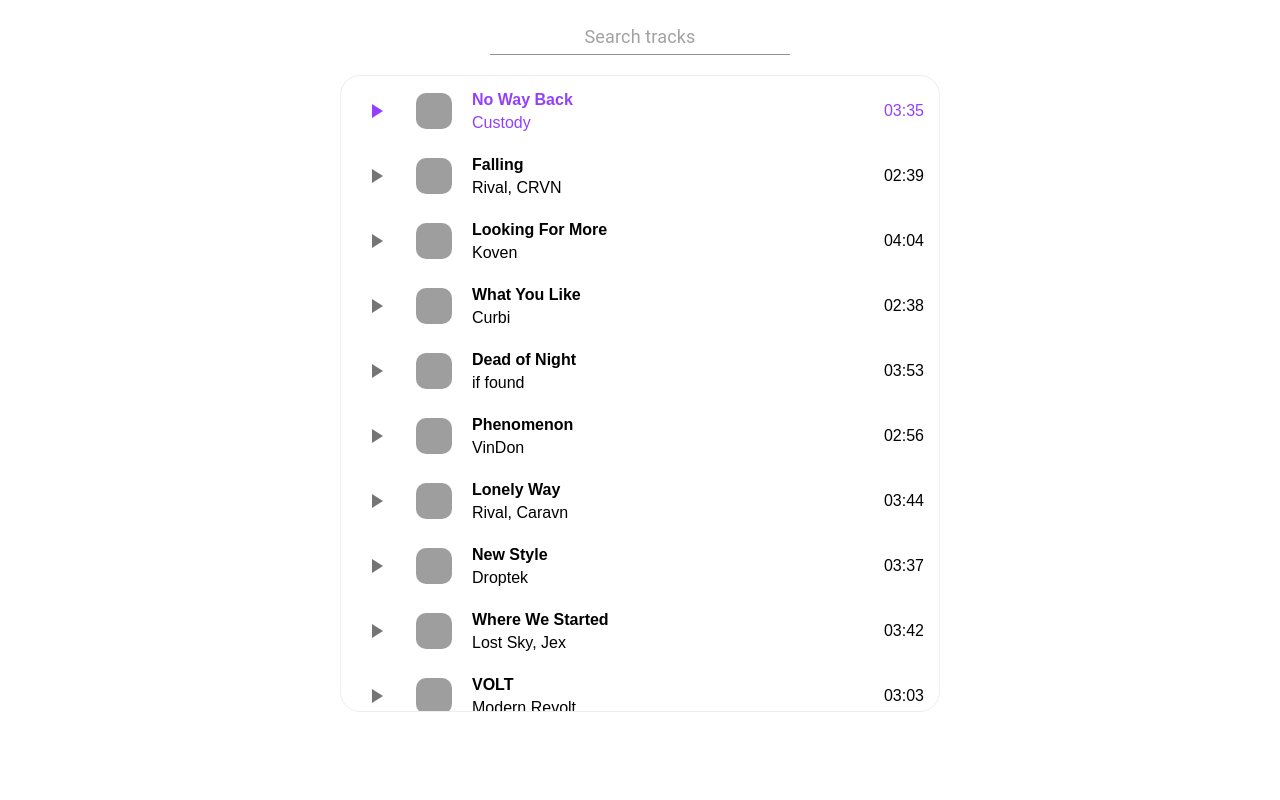
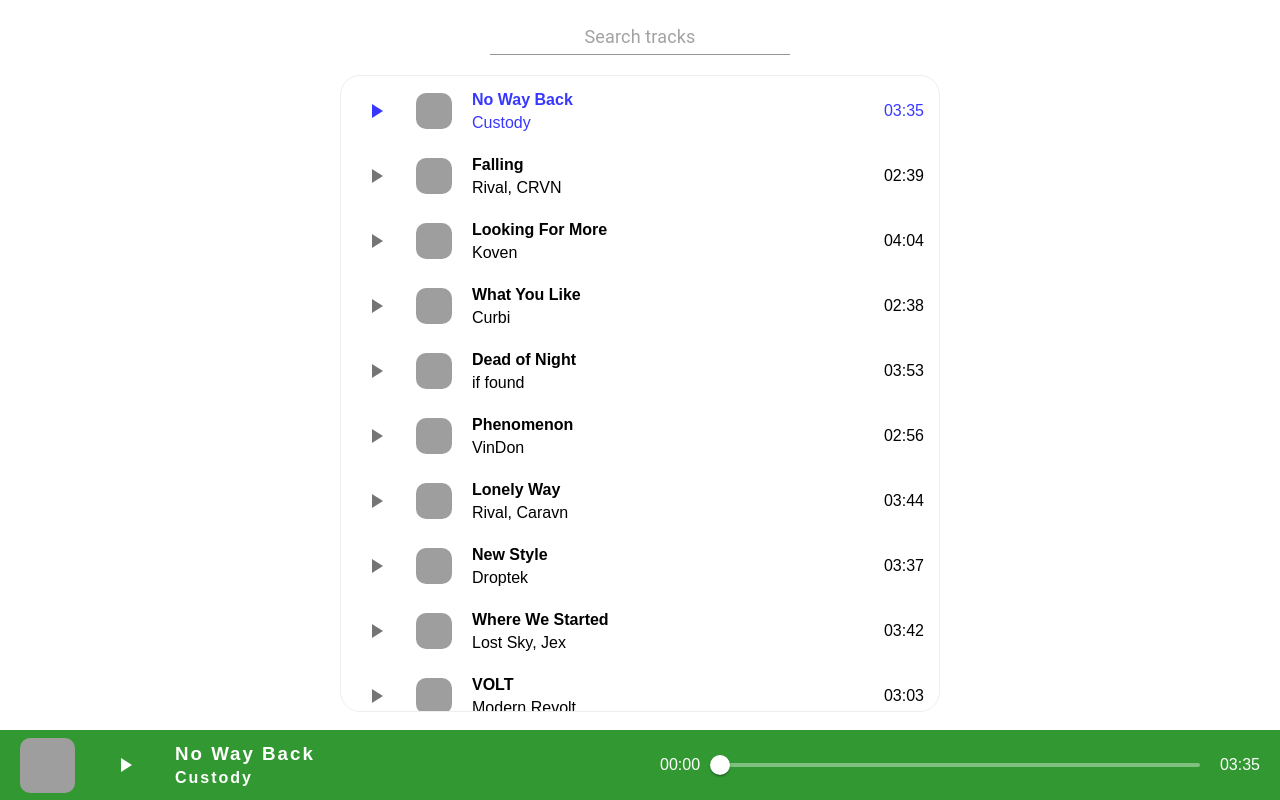
Before and after one commit to Genya10/Music-player, a React (Vite) app: page / in a window 1280 px wide. Built offline with nearby package versions, Linux system fonts and the light colour scheme; grey boxes are pictures that could not be loaded.

Commit message:
create and filling PlayFooter

```diff
--- a/src/App.jsx
+++ b/src/App.jsx
@@ -1,7 +1,9 @@
 import {MainPage} from "./pages/MainPage/MainPage";
+import { PlayFooter } from "./components/Track/PlayFooter/PlayFooter";
 import style from "./global.module.scss";
 
 export const App=()=>(
 <div className={style.wrapper}>
   <MainPage/>
+  <PlayFooter/>
 </div>)
--- /dev/null
+++ b/src/components/Track/PlayFooter/PlayFooter.jsx
@@ -0,0 +1,37 @@
+import { useContext,useEffect,useState } from "react";
+import { AudioContext } from "../../../context/AudioContext";
+import style from "./PlayFooter.module.scss";
+import { Slider,IconButton } from "@mui/material";
+import { Pause,PlayArrow } from "@mui/icons-material";
+import formattingTime from "../../../utils/formattingTime";
+
+export const PlayFooter =()=>{
+  const [currentTime,setCurrentTime] = useState(0);
+  const {audio, currentTrack, toggleAudio,isPlaying} = useContext(AudioContext);
+  const {title,artists,preview, duration} = currentTrack;
+  const formatToMin = formattingTime(duration);
+  const formatCurrentTime = formattingTime(currentTime);
+  const sliderCurrentTime = Math.round((currentTime / duration) * 100);
+
+  useEffect(()=>{
+    const timeInterval = setInterval(()=>{
+        setCurrentTime(audio.currentTime);
+    },1000);
+  },[]);
+
+  return <div className={style.playfooter}>
+           <img className={style.preview} src={preview} alt=""/>
+           <IconButton onClick={()=> toggleAudio(currentTrack)}>
+            {isPlaying ? <Pause/> : <PlayArrow/>}
+           </IconButton>
+           <div className={style.credits}>
+             <h3>{title}</h3>
+             <b>{artists}</b>
+           </div>
+           <div className={style.slider}>
+             <p>{formatCurrentTime}</p>
+             <Slider step={1} min={0} max={100} value={sliderCurrentTime}/>
+             <p>{formatToMin}</p>
+           </div>
+        </div>;
+}
--- /dev/null
+++ b/src/components/Track/PlayFooter/PlayFooter.module.scss
@@ -0,0 +1,53 @@
+.playfooter {
+    position: fixed;
+    background-color: rgba(0, 128, 0, 0.804);
+
+    width: calc(100vw - 40px);
+    height: 70px;
+
+    left: 0;
+    bottom: 0;
+
+    display: flex;
+    align-items: center;
+    padding: 0 20px;
+    gap: 30px;
+
+    & > .togglePlay {
+      transform: scale(120%) !important;
+    }
+
+    & > p {
+      font-size: 14px;
+    }
+
+    & * {
+      color: white !important;
+    }
+  }
+
+  .preview {
+    width: 55px;
+    height: 55px;
+    border-radius: 10px;
+  }
+
+  .credits {
+    color: white;
+    display: flex;
+    flex-direction: column;
+    gap: 4px;
+    letter-spacing: 2px;
+
+    & > p {
+      font-size: 14px;
+    }
+  }
+
+  .slider {
+    display: flex;
+    align-items: center;
+    gap: 20px;
+    flex-basis: 600px;
+    margin-left: auto;
+  }
--- a/src/components/Track/track.module.scss
+++ b/src/components/Track/track.module.scss
@@ -31,5 +31,5 @@
   }
 
   .playing * {
-    color: #9340fe !important;
+    color: rgba(0, 0, 255, 0.786)!important;
   }
--- a/src/context/AudioContext.jsx
+++ b/src/context/AudioContext.jsx
@@ -26,7 +26,7 @@ export const AudioProvider = ({children})=>{
         setPlaying(true);
       }
     }
-    const value = {currentTrack,isPlaying,toggleAudio};
+    const value = {audio,currentTrack,isPlaying,toggleAudio};
     return <AudioContext.Provider value={value}>
               {children}
            </AudioContext.Provider>
```
